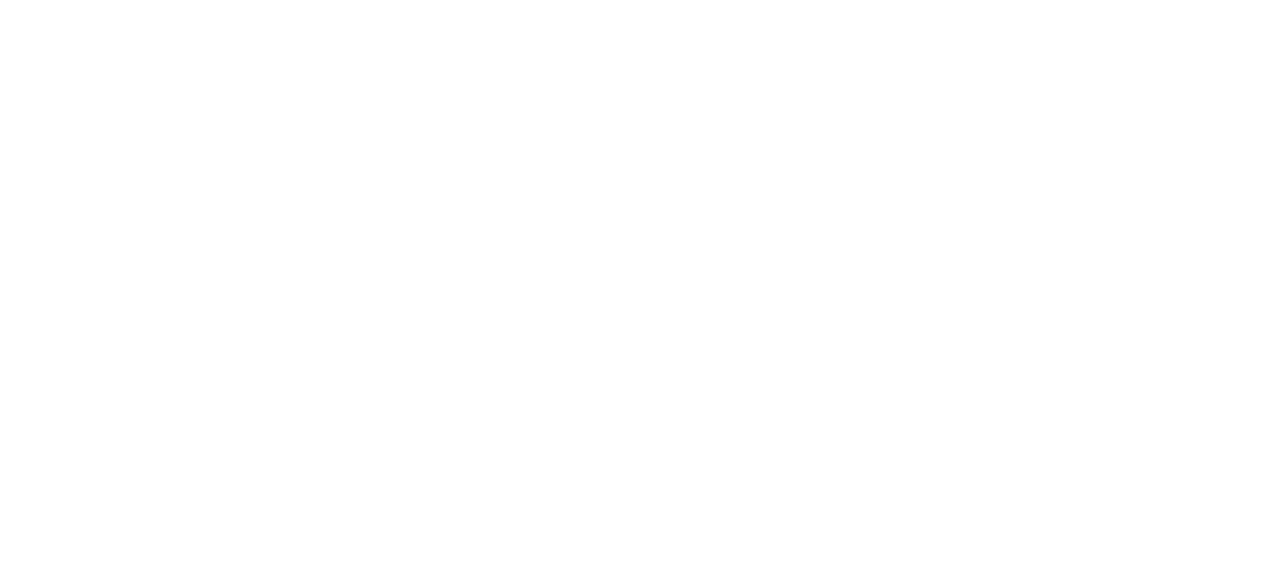
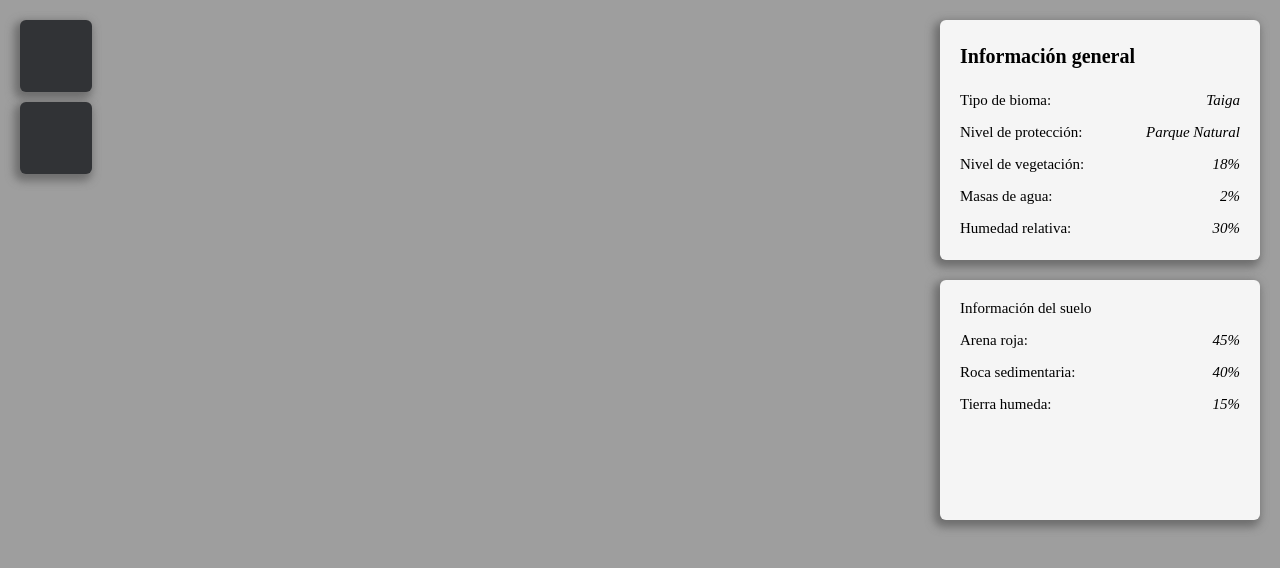
Before and after one commit to Mubi23/HeatmapWeb-SpaceApps, a plain HTML site: page index.html in a window 1280 px wide. Drawn offline with Linux system fonts and the light colour scheme; the site is published under a folder, as on GitHub Pages, so addresses that start at the root find nothing; no server answers.

Commit message:
Index correction

```diff
--- a/index.html
+++ b/index.html
@@ -10,8 +10,8 @@
 
     <meta name="viewport" content="width=device-width, initial-scale=1.0" />
     <title>South-Africa Biodiversity</title>
-    <script type="module" crossorigin src="/assets/index-956c6747.js"></script>
-    <link rel="stylesheet" href="/assets/index-30d2a38f.css">
+    <script type="module" crossorigin src="./assets/index-956c6747.js"></script>
+    <link rel="stylesheet" href="./assets/index-30d2a38f.css">
   </head>
   <body>
     <div id="map"></div>
```
